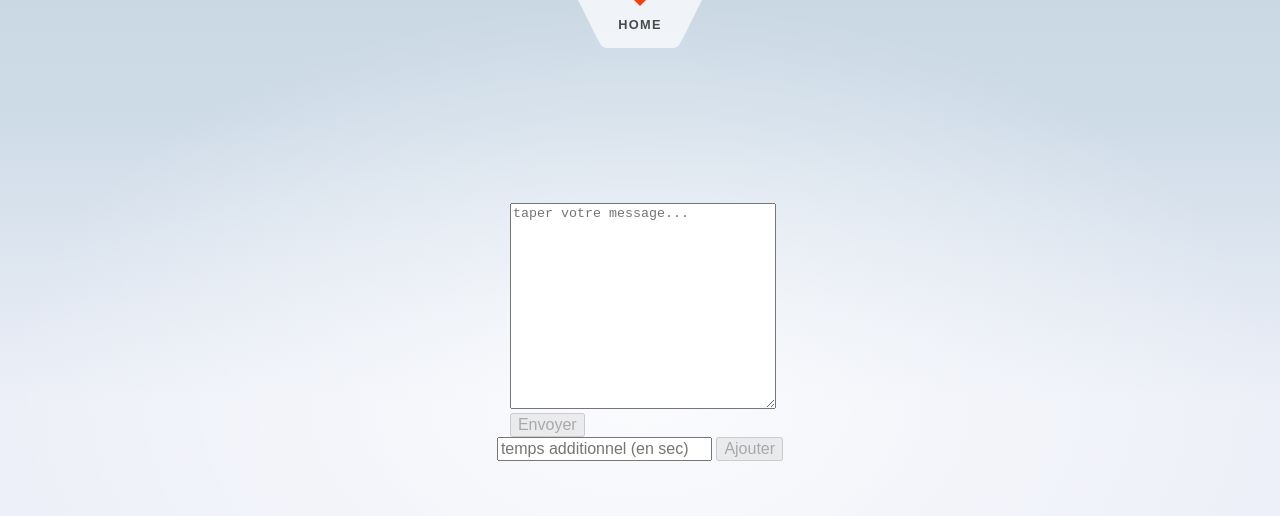
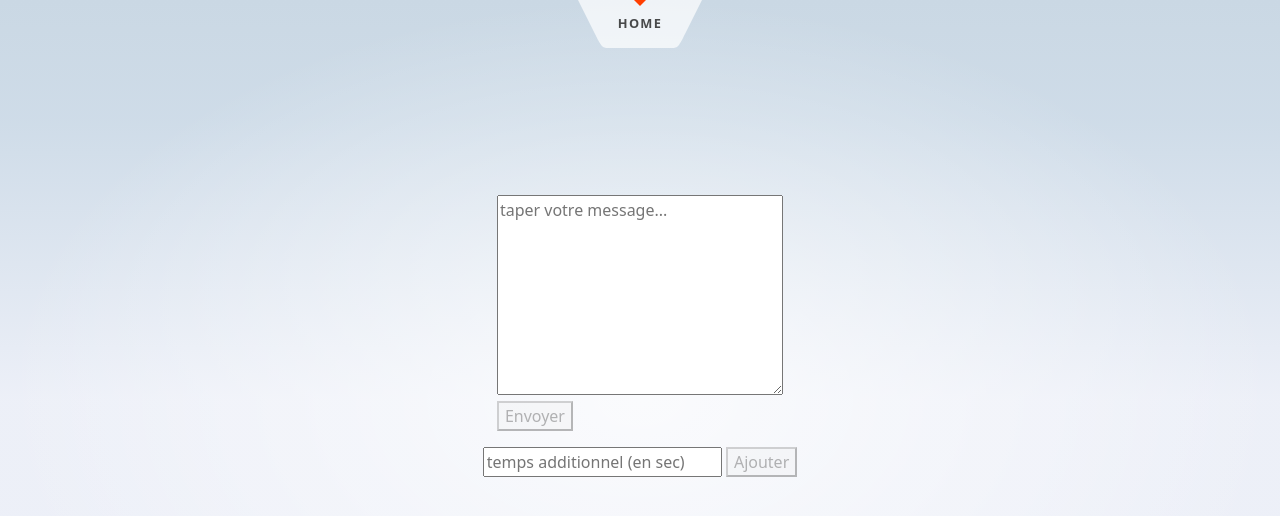
Before and after one commit to coderoombdx/ares-admin, a SvelteKit app: page / in a window 1280 px wide. Shown: the top 516 px of the page. Built offline with nearby package versions, Linux system fonts and the light colour scheme; no server answers.

Commit message:
[ADMIN] ajoute bootstrap au projet

```diff
--- a/package.json
+++ b/package.json
@@ -34,6 +34,7 @@
 	},
 	"type": "module",
 	"dependencies": {
-		"axios": "^1.2.1"
+		"axios": "^1.2.1",
+		"bootstrap": "^5.2.3"
 	}
 }
--- a/src/app.html
+++ b/src/app.html
@@ -1,9 +1,9 @@
 <!DOCTYPE html>
 <html lang="en">
 <head>
-		<meta charset="utf-8" />
-		<link rel="icon" href="%sveltekit.assets%/favicon.png" />
-		<meta name="viewport" content="width=device-width" />
+    <meta charset="utf-8"/>
+    <link rel="icon" href="%sveltekit.assets%/favicon.png"/>
+    <meta name="viewport" content="width=device-width"/>
     %sveltekit.head%
 </head>
 <body data-sveltekit-preload-data="hover">
--- a/src/routes/+page.svelte
+++ b/src/routes/+page.svelte
@@ -24,7 +24,7 @@
 
     <PostMessage/>
 
-    <div class="mt-5 bg-black">
+    <div class="mt-3">
         <AddTime/>
     </div>
 </section>
--- a/src/routes/+page.ts
+++ b/src/routes/+page.ts
@@ -1,3 +1,4 @@
 // since there's no dynamic data here, we can prerender
 // it so that it gets served as a static asset in production
+import 'bootstrap/dist/css/bootstrap.min.css';
 export const prerender = true;
```
Also changed, not shown: 1 other file (tests, documents, lock files or other folders). Lines whose indentation alone changed are shown as unchanged.
